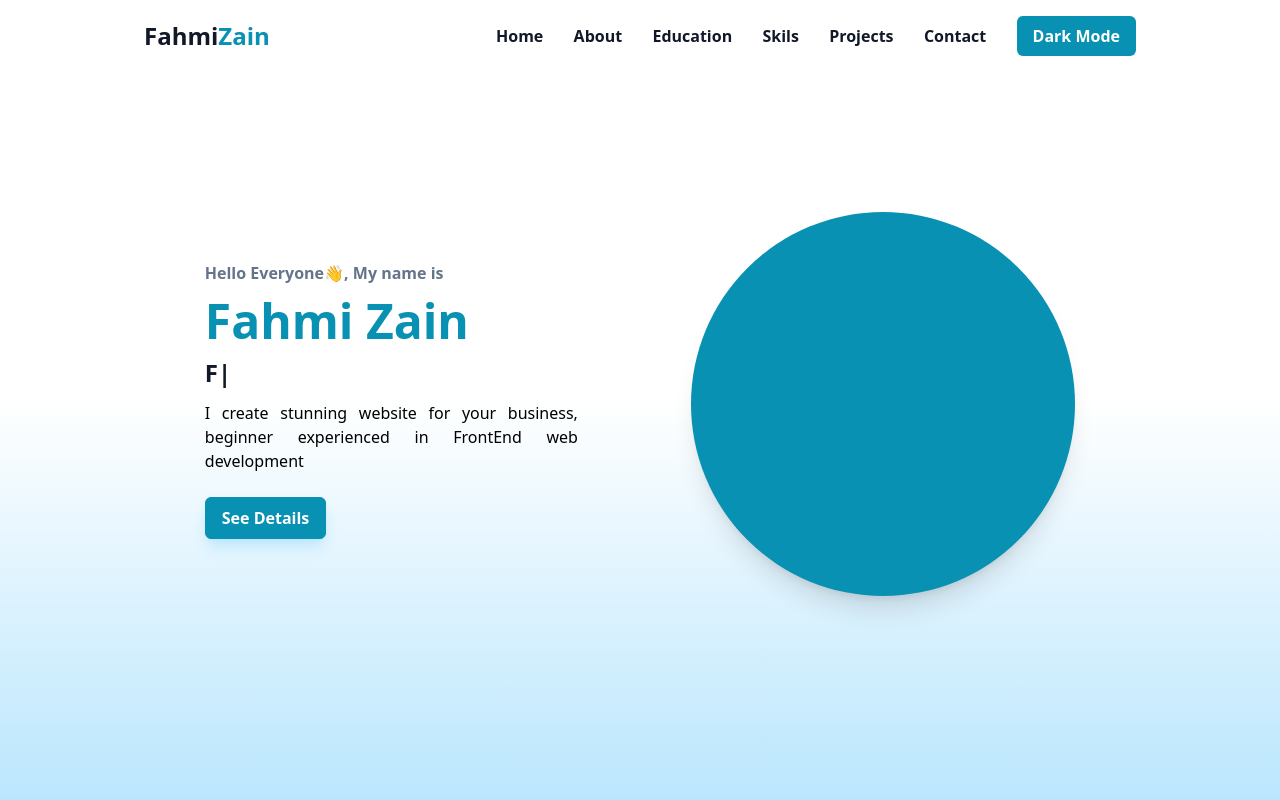
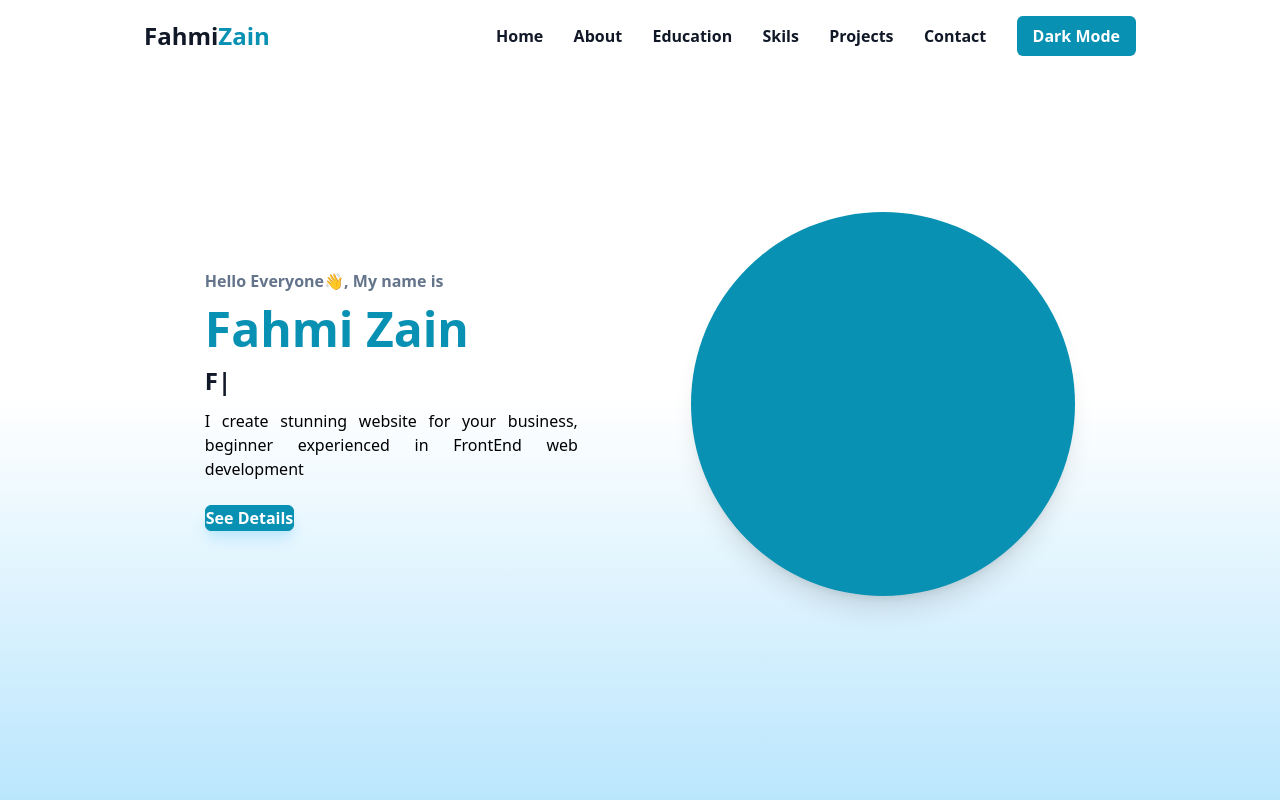
Before and after one commit to Zain0205/portfolio-react, a React (Vite) app: page / in a window 1280 px wide. Shown: the top 800 px of the page. Built offline with nearby package versions, Linux system fonts and the light colour scheme.

Commit message:
Update Button.jsx

```diff
--- a/src/components/Button.jsx
+++ b/src/components/Button.jsx
@@ -1,5 +1,13 @@
-function Button({ children }) {
-  return <button className="px-4 py-2 text-white shadow-lg shadow-secondary border border-primary transition-colors duration-100 ease-out hover:bg-white hover:text-primary bg-primary font-semibold rounded-md">{children}</button>;
+import { motion } from "framer-motion";
+
+function Button({ children, btn, ...props }) {
+  const btnClass = btn ? "px-4 py-2" : "";
+
+  return (
+    <motion.button {...props} className={`text-white ${btnClass} shadow-lg shadow-secondary border border-primary transition-colors duration-100 ease-out hover:bg-white hover:text-primary bg-primary font-semibold rounded-md`}>
+      {children}
+    </motion.button>
+  );
 }
 
 export default Button;
```
